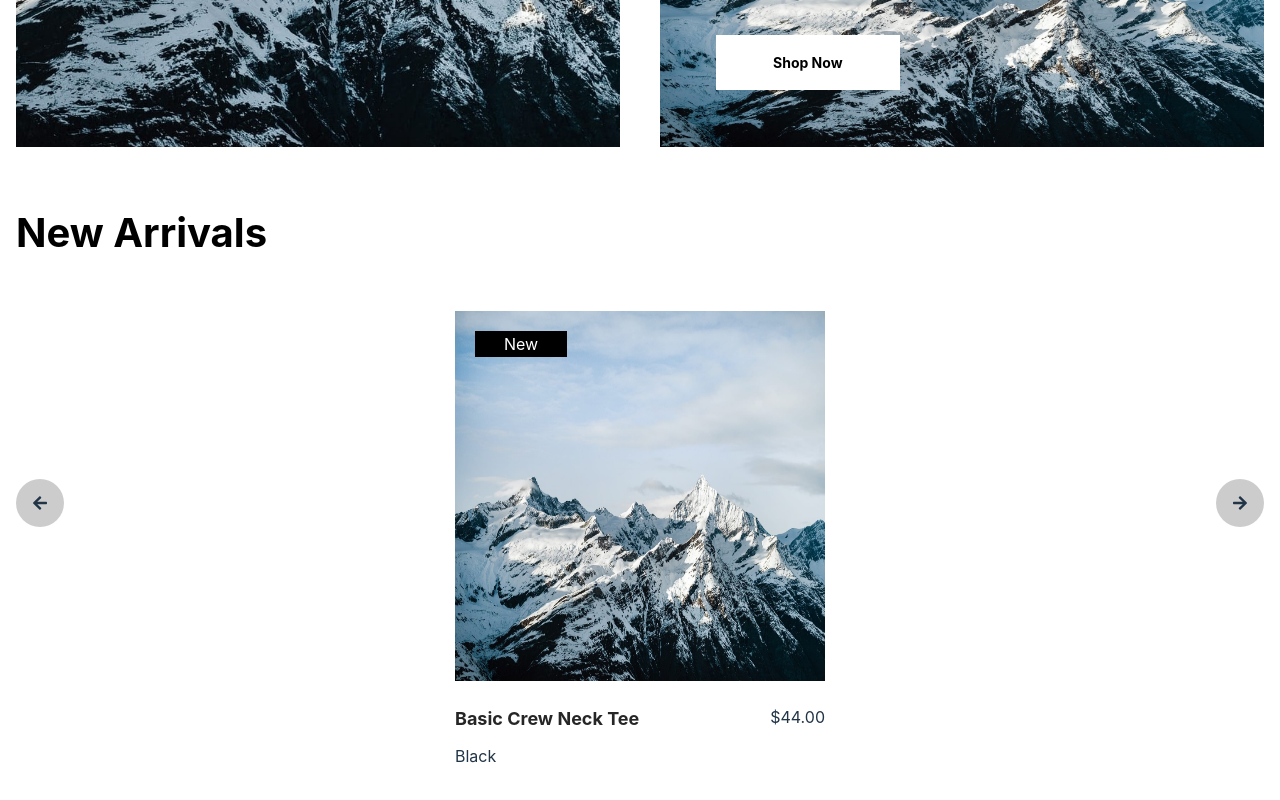
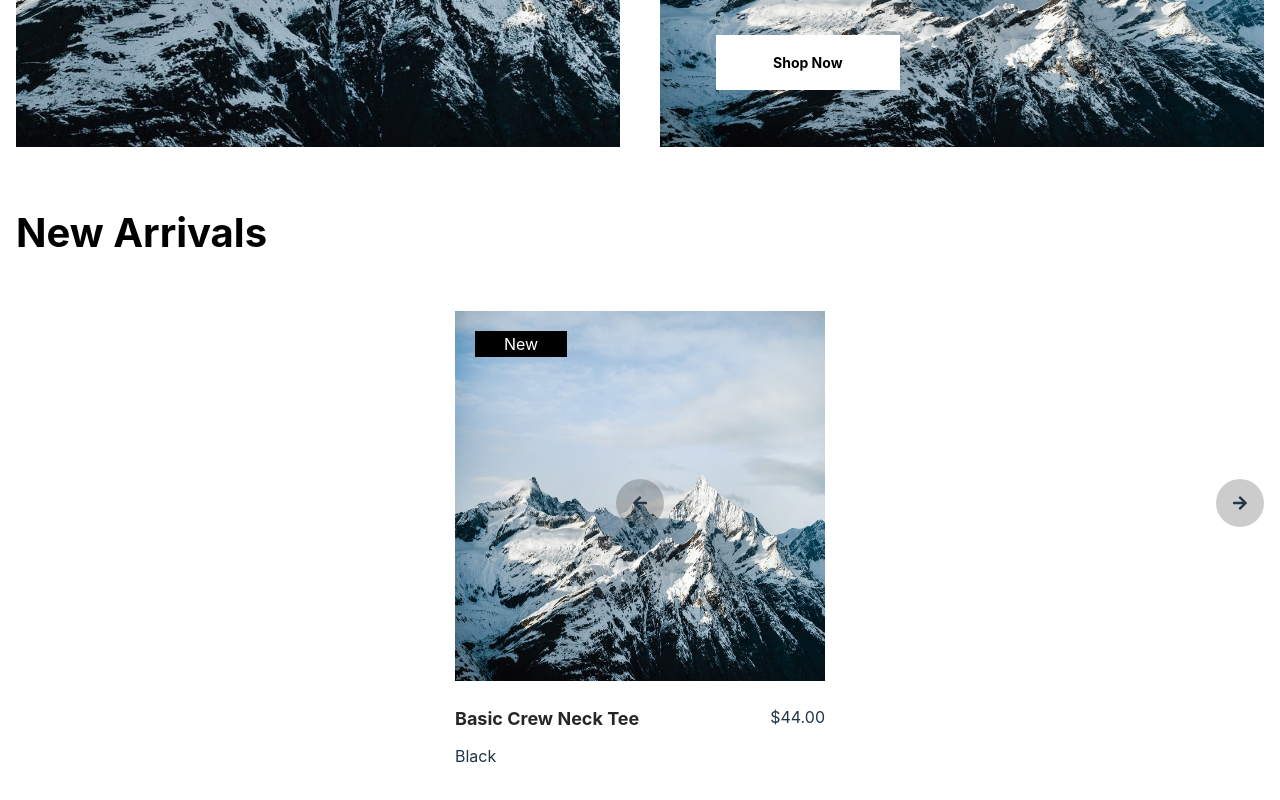
Before and after one commit to TheVu1997/sober-theme, a React (Vite) app: page / in a window 1280 px wide. Shown: the part 1522-2322 px from the top of the page. Built offline with nearby package versions, Linux system fonts and the light colour scheme.

Commit message:
feat: Update arrivals section

```diff
--- a/src/Modules/Builders/Components/Home/Arrivals/Arrivals.css
+++ b/src/Modules/Builders/Components/Home/Arrivals/Arrivals.css
@@ -1,4 +1,6 @@
-.orebi-arrivals {}
+.orebi-arrivals {
+    margin-bottom: var(--spacer-5xl);
+}
 
 .orebi-arrivals__container {
     max-width: 1600px;
@@ -94,7 +96,7 @@
     top: 35%;
 }
 .orebi-arrivals__bottom-arrow__left {
-    left: 0;
+    left: '${(props) => props.direction === "left" && "0px"}';
 }
 .orebi-arrivals__bottom-arrow__left-border {
     border-radius: 50%;
```
